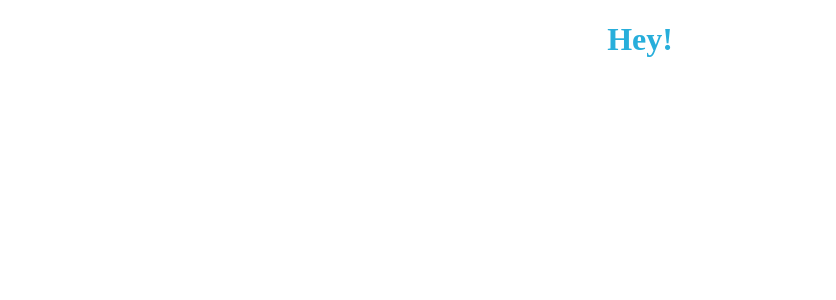
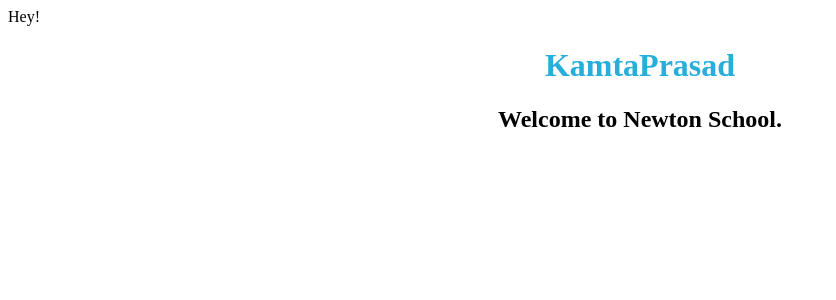
Before and after one commit to kamta0905/React-Practice---Greetings-with-Props, a React app: page / in a window 1280 px wide. Shown: the top 300 px of the page, without its empty margins (0-836 px from the left). Built offline with nearby package versions, Linux system fonts and the light colour scheme.

Commit message:
Update Welcome.js

```diff
--- a/src/components/Welcome.js
+++ b/src/components/Welcome.js
@@ -1,13 +1,14 @@
-// write code for Welcome component here
 import React from 'react'
 
 const Welcome = () => {
-    return (
-        <div>
-            <h1>Hey!</h1>
+  const greetingText="KamtaPrasad";
+  return (
+    <div>Hey!
+      <h1>{greetingText}</h1>
+      <h2>Welcome to Newton School.</h2>
 
-        </div>
-    )
+    </div>
+  )
 }
 
-export default Welcome;
+export default Welcome
```
